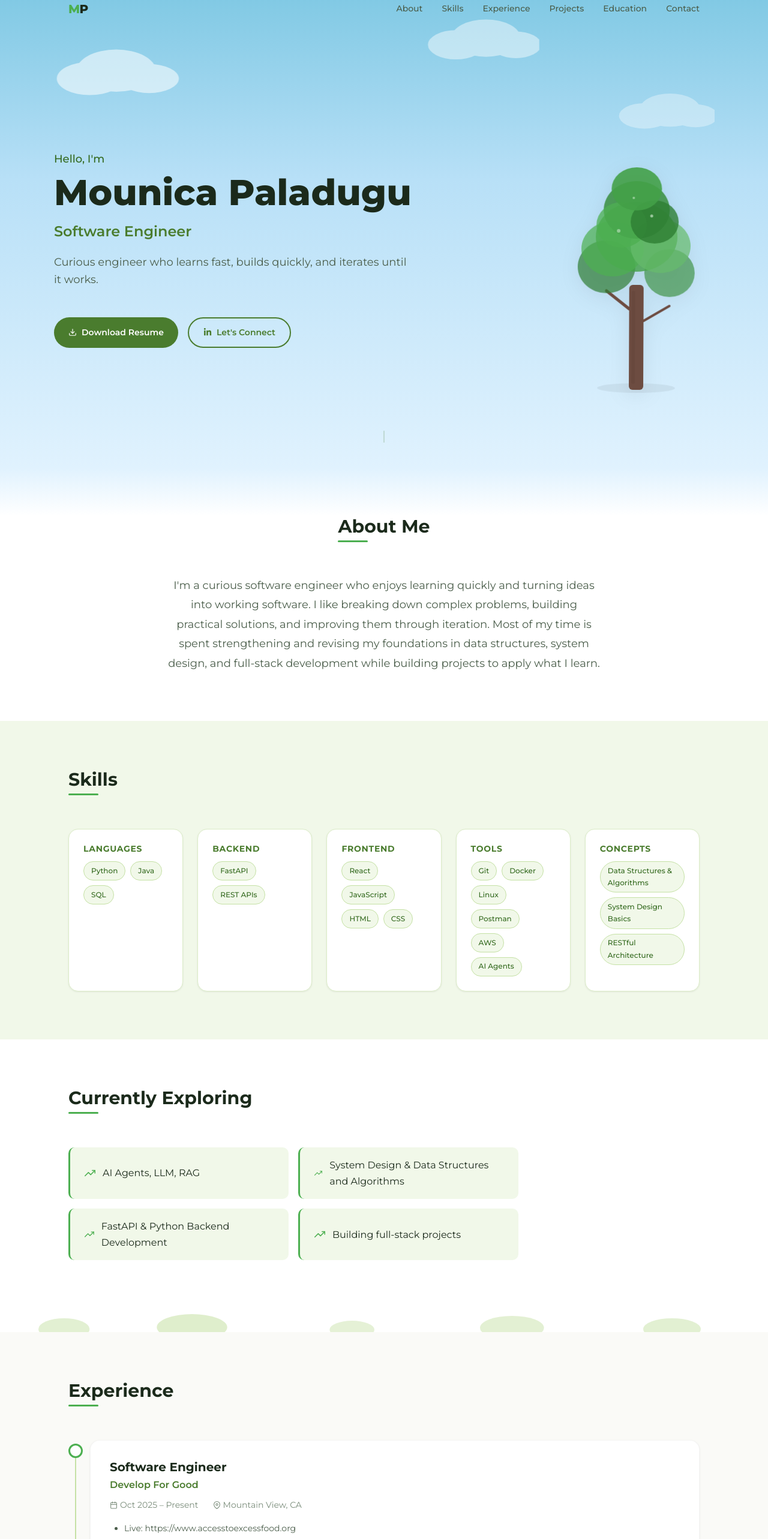
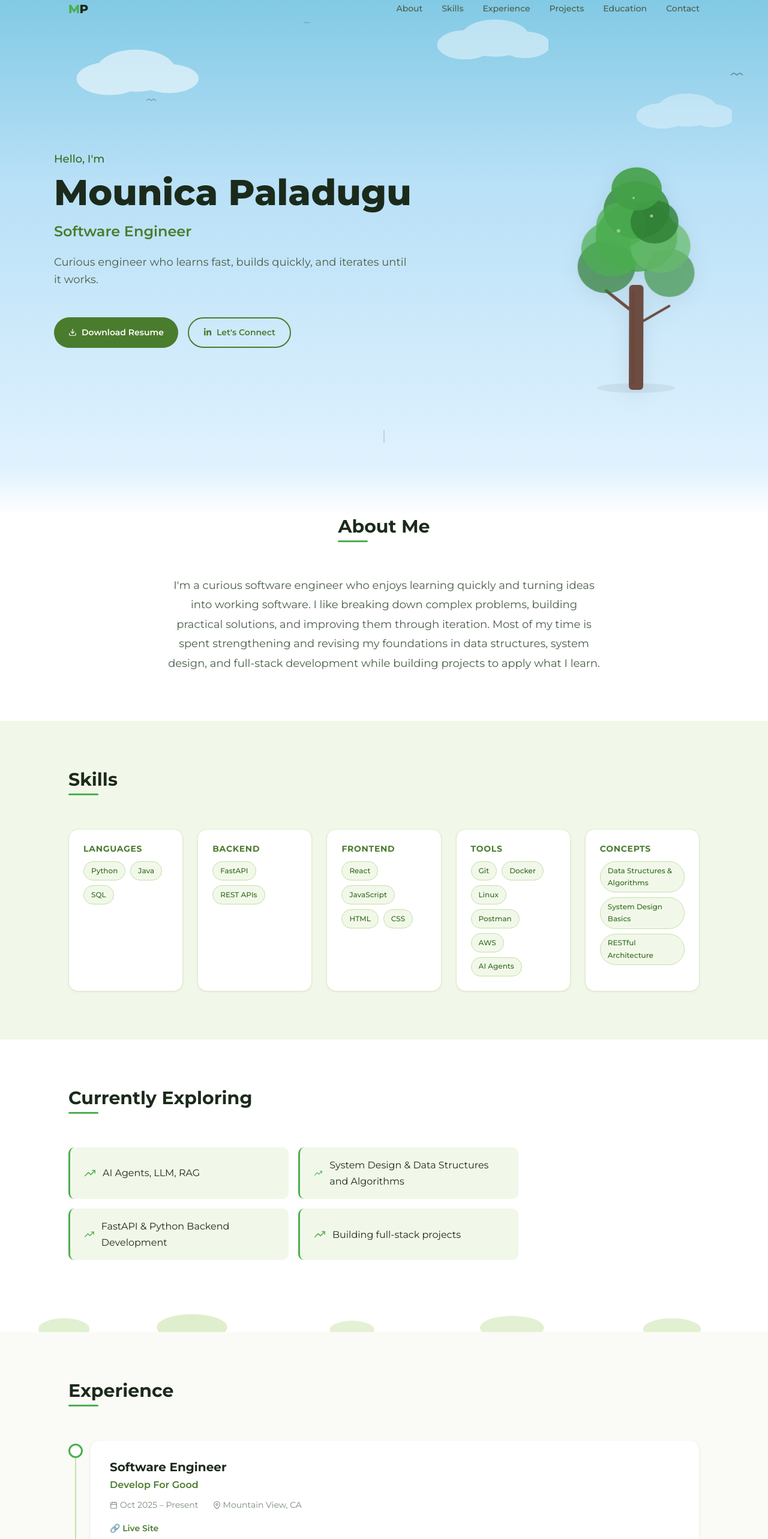
Before and after one commit to mounica-000/mounica-000.github.io, a React (Vite) app: page / in a window 1280 px wide. Shown: the part 20-2586 px from the top of the page at 60% size. Built offline with nearby package versions, Linux system fonts and the light colour scheme.

Commit message:
Updated resume, projects section and hero section animation:

```diff
--- /dev/null
+++ b/src/components/Birds.css
@@ -0,0 +1,89 @@
+/* ── Birds container ───────────────────────────── */
+.birds-container {
+  position: absolute;
+  inset: 0;
+  pointer-events: none;
+  z-index: 2;
+  overflow: hidden;
+}
+
+/* ── Individual bird wrapper ──────────────────── */
+.bird-anim {
+  position: absolute;
+  animation-timing-function: ease-in-out;
+  animation-fill-mode: forwards;
+}
+
+/* Birds from the left edge → fly right & up toward centre, then shrink away */
+.bird-anim.from-left {
+  left: -30px;
+  animation-name: fly-from-left;
+}
+
+/* Birds from the right edge → fly left & up toward centre, then shrink away */
+.bird-anim.from-right {
+  right: -30px;
+  animation-name: fly-from-right;
+}
+
+/* ── Flight paths ─────────────────────────────── */
+@keyframes fly-from-left {
+  0% {
+    transform: translateX(0) translateY(0) scale(1);
+    opacity: 0;
+  }
+  5% {
+    opacity: 0.65;
+  }
+  50% {
+    transform: translateX(45vw) translateY(var(--bird-wobble, -10px)) scale(0.7);
+    opacity: 0.6;
+  }
+  100% {
+    transform: translateX(55vw) translateY(-60px) scale(0.1);
+    opacity: 0;
+  }
+}
+
+@keyframes fly-from-right {
+  0% {
+    transform: translateX(0) translateY(0) scale(1);
+    opacity: 0;
+  }
+  5% {
+    opacity: 0.65;
+  }
+  50% {
+    transform: translateX(-45vw) translateY(var(--bird-wobble, -10px)) scale(0.7);
+    opacity: 0.6;
+  }
+  100% {
+    transform: translateX(-55vw) translateY(-60px) scale(0.1);
+    opacity: 0;
+  }
+}
+
+/* ── Wing flap ────────────────────────────────── */
+@keyframes wing-flap {
+  0%, 100% {
+    d: path("M0,6 L6,2 L12,6 L18,2 L24,6");
+  }
+  50% {
+    d: path("M0,6 L6,9 L12,6 L18,9 L24,6");
+  }
+}
+
+/* Fallback for browsers that don't support animating `d`:
+   use scaleY on the SVG to simulate up/down flutter */
+.bird-svg {
+  animation: bird-body-bob 2s ease-in-out infinite;
+}
+
+@keyframes bird-body-bob {
+  0%, 100% {
+    transform: scaleY(1);
+  }
+  50% {
+    transform: scaleY(0.7);
+  }
+}
--- /dev/null
+++ b/src/components/Birds.jsx
@@ -0,0 +1,90 @@
+import { useEffect, useRef } from 'react';
+import './Birds.css';
+
+/**
+ * Dynamically spawns birds from the left or right edge of the hero.
+ * Each bird flies toward the centre, shrinks into the distance, and fades out.
+ * Wings flutter via a CSS animation on the <polyline> inside each SVG.
+ */
+export default function Birds() {
+  const containerRef = useRef(null);
+
+  useEffect(() => {
+    const container = containerRef.current;
+    if (!container) return;
+
+    const spawnBird = () => {
+      const fromLeft = Math.random() < 0.5;
+
+      // Random vertical position in the top 35% of the hero
+      const topPct = 5 + Math.random() * 30;
+
+      // Size between 12-22px — smaller = farther away feeling
+      const size = 12 + Math.random() * 10;
+
+      // Flight duration 16-24s (slow, distant feel)
+      const duration = 16 + Math.random() * 8;
+
+      // Wing-flap speed 0.6-1.0s (gentle flutter)
+      const flapSpeed = 0.6 + Math.random() * 0.4;
+
+      const bird = document.createElement('div');
+      bird.className = `bird-anim ${fromLeft ? 'from-left' : 'from-right'}`;
+      bird.style.top = `${topPct}%`;
+      bird.style.animationDuration = `${duration}s`;
+
+      // Slight vertical wobble offset
+      const wobbleOffset = -10 + Math.random() * 20;
+      bird.style.setProperty('--bird-wobble', `${wobbleOffset}px`);
+
+      bird.innerHTML = `
+        <svg viewBox="0 0 24 12" width="${size}" height="${size / 2}" class="bird-svg">
+          <polyline
+            points="0,6 6,0 12,6 18,0 24,6"
+            fill="none"
+            stroke="#222"
+            stroke-width="1.5"
+            stroke-linecap="round"
+            stroke-linejoin="round"
+            style="animation: wing-flap ${flapSpeed}s ease-in-out infinite"
+          />
+        </svg>
+      `;
+
+      container.appendChild(bird);
+
+      // Remove after animation completes
+      setTimeout(() => {
+        bird.remove();
+      }, duration * 1000 + 100);
+    };
+
+    // Spawn first batch with staggered delays
+    const initialTimers = [];
+    for (let i = 0; i < 3; i++) {
+      initialTimers.push(setTimeout(spawnBird, i * 2000));
+    }
+
+    // Then keep spawning at random intervals (4-8s apart)
+    let running = true;
+    const scheduleNext = () => {
+      if (!running) return;
+      const delay = 4000 + Math.random() * 4000;
+      const timer = setTimeout(() => {
+        spawnBird();
+        scheduleNext();
+      }, delay);
+      initialTimers.push(timer);
+    };
+    scheduleNext();
+
+    return () => {
+      running = false;
+      initialTimers.forEach(clearTimeout);
+      // clean up any remaining birds
+      if (container) container.innerHTML = '';
+    };
+  }, []);
+
+  return <div ref={containerRef} className="birds-container" />;
+}
--- a/src/components/Experience.css
+++ b/src/components/Experience.css
@@ -66,6 +66,20 @@
   align-items: center;
   gap: 4px;
 }
+.exp-live-link {
+  font-size: var(--text-sm);
+  margin-bottom: var(--space-sm);
+}
+.exp-live-link a {
+  color: var(--green-600);
+  font-weight: 600;
+  text-decoration: none;
+  transition: color var(--transition-normal);
+}
+.exp-live-link a:hover {
+  color: var(--green-accent);
+  text-decoration: underline;
+}
 .exp-bullets {
   list-style: disc;
   padding-left: var(--space-lg);
--- a/src/components/Experience.jsx
+++ b/src/components/Experience.jsx
@@ -22,6 +22,11 @@ export default function Experience() {
                     <span><FiCalendar size={13}/> {exp.dates}</span>
                     <span><FiMapPin size={13}/> {exp.location}</span>
                   </div>
+                  {exp.liveLink && (
+                    <p className="exp-live-link">
+                      🔗 <a href={exp.liveLink} target="_blank" rel="noopener noreferrer">Live Site</a>
+                    </p>
+                  )}
                   <ul className="exp-bullets">
                     {exp.bullets.map((b, j) => (
                       <li key={j}>{b}</li>
--- a/src/components/Hero.css
+++ b/src/components/Hero.css
@@ -17,19 +17,19 @@
 }
 .cloud-1 {
   width: 220px; top: 12%; left: 5%;
-  animation: drift 28s ease-in-out infinite;
+  animation: drift 18s ease-in-out infinite;
 }
 .cloud-2 {
   width: 170px; top: 22%; right: 8%;
-  animation: drift 35s ease-in-out infinite reverse;
+  animation: drift 22s ease-in-out infinite reverse;
 }
 .cloud-3 {
   width: 200px; top: 6%; right: 30%;
-  animation: drift 32s ease-in-out infinite 4s;
+  animation: drift 20s ease-in-out infinite 3s;
 }
 @keyframes drift {
   0%, 100% { transform: translateX(0); }
-  50% { transform: translateX(40px); }
+  50% { transform: translateX(60px); }
 }
 
 /* ── Layout ────────────────────────────────────── */
--- a/src/components/Hero.jsx
+++ b/src/components/Hero.jsx
@@ -1,6 +1,7 @@
 import { FiDownload } from 'react-icons/fi';
 import { FaLinkedinIn } from 'react-icons/fa';
 import { personalInfo } from '../data/content';
+import Birds from './Birds';
 import './Hero.css';
 
 export default function Hero() {
@@ -16,6 +17,9 @@ export default function Hero() {
       <svg className="cloud cloud-3" viewBox="0 0 180 70" fill="white" opacity="0.45">
         <ellipse cx="55" cy="42" rx="42" ry="22"/><ellipse cx="100" cy="32" rx="52" ry="28"/><ellipse cx="145" cy="42" rx="38" ry="20"/>
       </svg>
+
+      {/* Dynamic flying birds */}
+      <Birds />
 
       <div className="hero-inner">
         <div className="hero-text">
--- a/src/components/Projects.css
+++ b/src/components/Projects.css
@@ -25,29 +25,38 @@
   50% { transform: translateX(30px); }
 }
 
+/* ── Stacked full-width layout ─────────────────── */
 .projects-grid {
-  display: grid;
-  grid-template-columns: repeat(auto-fit, minmax(300px, 1fr));
-  gap: var(--space-lg);
+  display: flex;
+  flex-direction: column;
+  gap: var(--space-xl);
   position: relative;
   z-index: 1;
 }
+
 .project-card {
   background: var(--white);
   border-radius: var(--radius-lg);
-  padding: var(--space-xl);
+  padding: var(--space-xl) var(--space-2xl);
   box-shadow: var(--shadow-sm);
   border: 1px solid var(--stream-100);
-  transition: transform var(--transition-normal), box-shadow var(--transition-normal);
+  display: grid;
+  grid-template-columns: 280px 1fr;
+  grid-template-rows: auto auto 1fr;
+  column-gap: var(--space-2xl);
+  transition: box-shadow var(--transition-normal);
 }
 .project-card:hover {
-  transform: translateY(-6px);
   box-shadow: var(--shadow-lg);
 }
+
+/* Left column: header + tech */
 .project-header {
+  grid-column: 1;
+  grid-row: 1;
   display: flex;
   align-items: center;
-  justify-content: space-between;
+  gap: var(--space-sm);
   margin-bottom: var(--space-xs);
 }
 .project-name {
@@ -59,17 +68,28 @@
   color: var(--text-tertiary);
   transition: color var(--transition-fast);
   display: flex;
+  flex-shrink: 0;
 }
 .project-link:hover { color: var(--text-primary); }
+
 .project-tech {
+  grid-column: 1;
+  grid-row: 2;
   font-size: var(--text-sm);
   color: var(--stream-300);
   font-weight: 500;
-  margin-bottom: var(--space-md);
+  margin-bottom: 0;
 }
+
+/* Right column: bullets span all rows */
 .project-bullets {
+  grid-column: 2;
+  grid-row: 1 / -1;
   list-style: disc;
   padding-left: var(--space-lg);
+  display: flex;
+  flex-direction: column;
+  justify-content: center;
 }
 .project-bullets li {
   font-size: var(--text-sm);
@@ -77,7 +97,24 @@
   line-height: 1.7;
   margin-bottom: var(--space-xs);
 }
+.project-bullets li:last-child {
+  margin-bottom: 0;
+}
 
+/* ── Responsive: stack vertically on small screens ── */
 @media (max-width: 700px) {
-  .projects-grid { grid-template-columns: 1fr; }
+  .project-card {
+    grid-template-columns: 1fr;
+    padding: var(--space-lg);
+  }
+  .project-header {
+    justify-content: space-between;
+  }
+  .project-tech {
+    margin-bottom: var(--space-md);
+  }
+  .project-bullets {
+    grid-column: 1;
+    grid-row: auto;
+  }
 }
--- a/src/data/content.js
+++ b/src/data/content.js
@@ -30,8 +30,8 @@ export const experiences = [
     company: 'Develop For Good',
     location: 'Mountain View, CA',
     dates: 'Oct 2025 – Present',
+    liveLink: 'https://www.accesstoexcessfood.org',
     bullets: [
-      'Live: https://www.accesstoexcessfood.org',
       'Led end-to-end development of a food recovery platform (React, Python, FastAPI, Vercel) serving Ohio organizations, shipping from zero to production in 3 months.',
       'Designed a headless CMS architecture using Airtable as a dynamic data layer, eliminating client dependency on engineers for content updates and cutting change request turnaround from days to minutes.',
       'Drove post-launch growth to 25+ MAU(Monthly Active Users) within 2 weeks by integrating Google Analytics to identify friction points and iterate on UX.'
```
Also changed, not shown: 1 other file (tests, documents, lock files or other folders).
